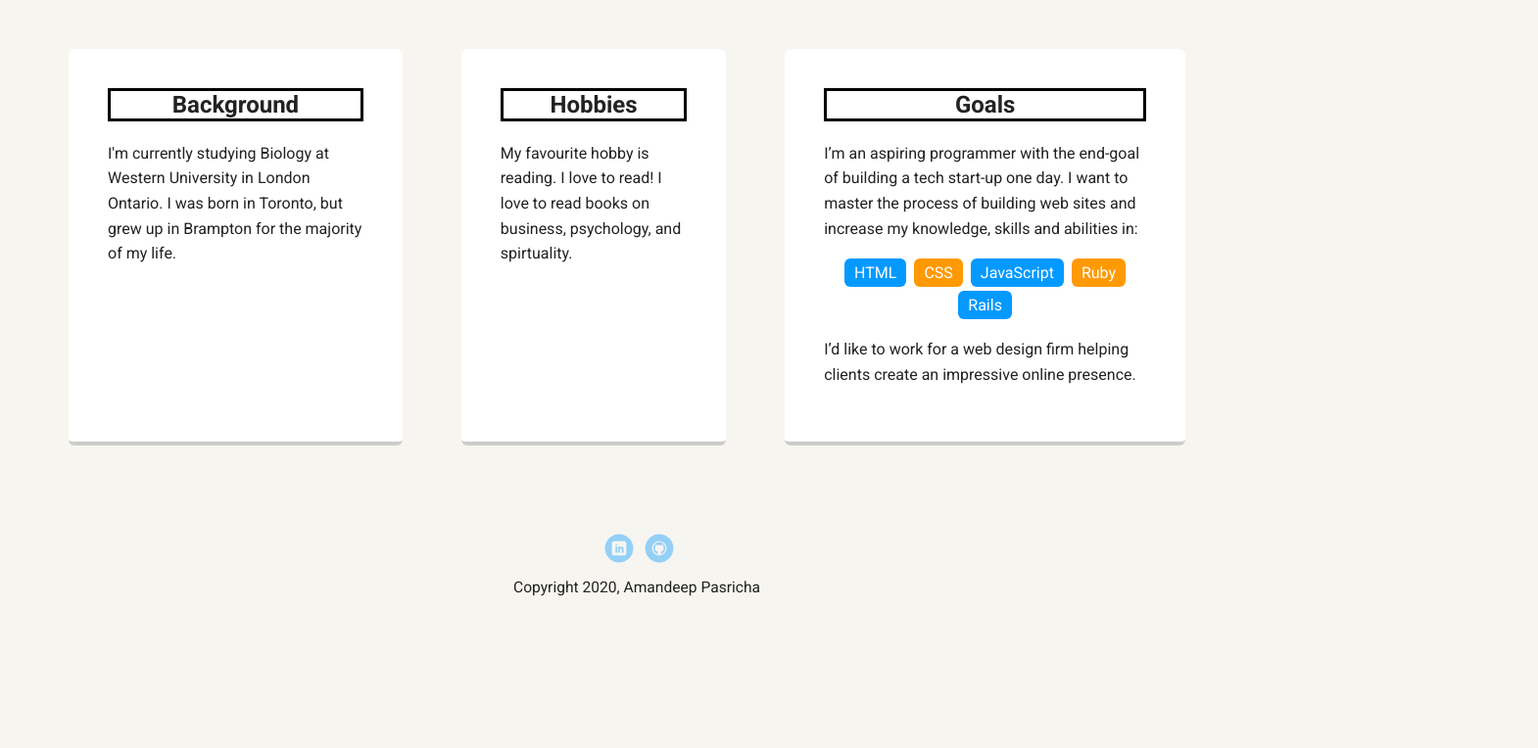
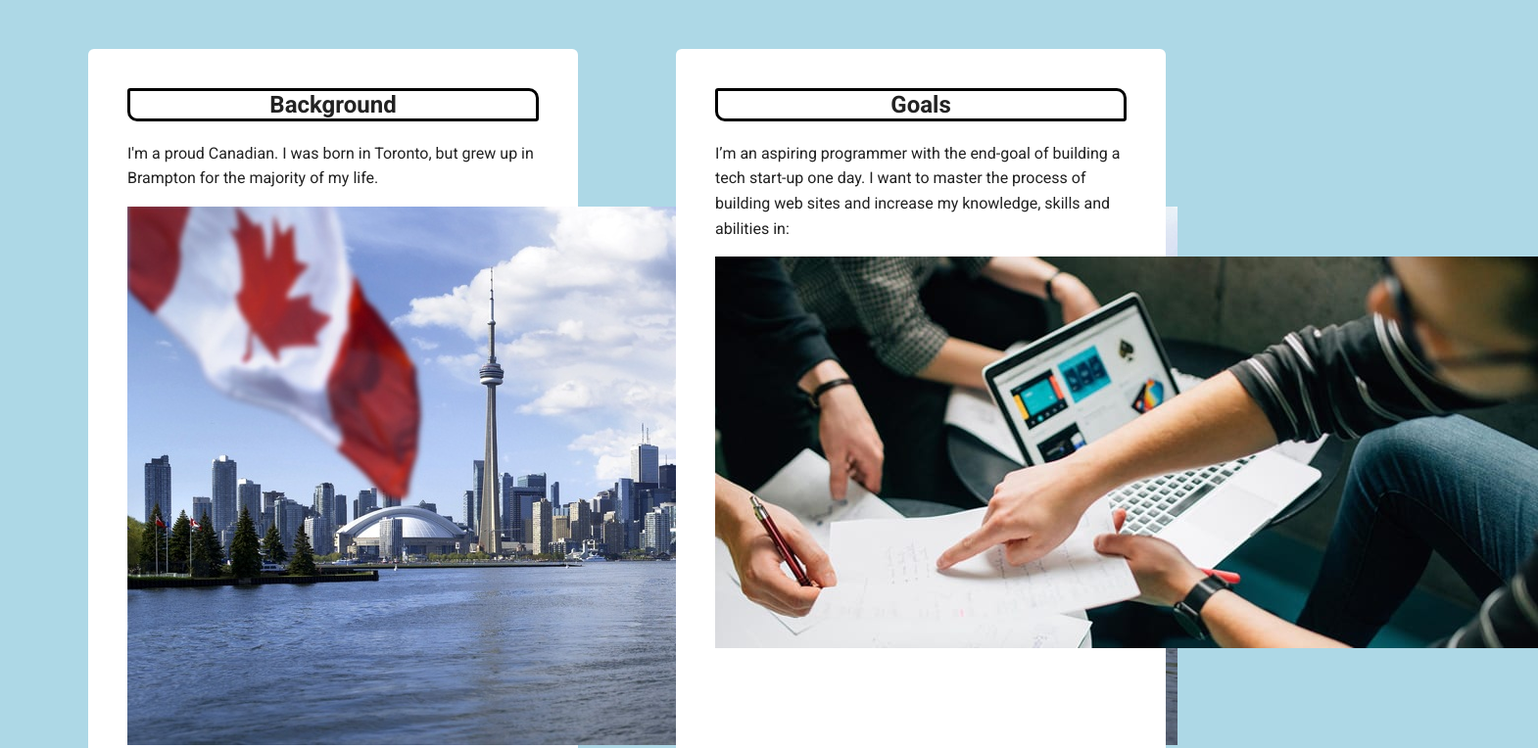
Before and after one commit to apasric4/FEWD-project-1, a plain HTML site: page index.html in a window 1280 px wide. Shown: the part 470-1234 px from the top of the page at 98% size, 1570 px wide, since content can reach past the window. Before the commit the page ends 1175 px from the top, so only its background shows below. Drawn offline with Linux system fonts and the light colour scheme; a web font is replaced by a local one.

Commit message:
More changes

```diff
--- a/index.html
+++ b/index.html
@@ -13,6 +13,7 @@
           <li class="name">Amandeep Pasricha</li>
           <li><a href="index.html">Home</a></li>
           <li><a href="#">Experience</a></li>
+          <li><a href="#">Interests</a></li>
         </ul>
     </div>
 
@@ -25,24 +26,14 @@
     <main class="flex">
       <div class="card">
         <h2 class="card-title">Background</h2>
-        <p>I'm currently studying Biology at Western University in London Ontario. I was born in Toronto, but grew up in Brampton for the majority of my life.</p>
+        <p>I'm a proud Canadian. I was born in Toronto, but grew up in Brampton for the majority of my life.</p>
+        <img src="images/canada.jpg" alt="picture of my university" class="uwo">
       </div>
-      <div class="card">
-        <h2 class="card-title">Hobbies</h2>
-        <p> My favourite hobby is reading. I love to read! I love to read books on business, psychology, and spirtuality.</p>
 
-      </div>
       <div class="card">
         <h2 class="card-title">Goals</h2>
         <p>I’m an aspiring programmer with the end-goal of building a tech start-up one day. I want to master the process of building web sites and increase my knowledge, skills and abilities in:</p>
-        <ul class="skills">
-          <li>HTML</li>
-          <li>CSS</li>
-          <li>JavaScript</li>
-          <li>Ruby</li>
-          <li>Rails</li>
-        </ul>
-        <p>I’d like to work for a web design firm helping clients create an impressive online presence.</p>
+        <img src="images/tech-startup.jpg" alt="tech workers">
       </div>
 
     </main>
--- a/styles.css
+++ b/styles.css
@@ -9,7 +9,7 @@ body {
   text-align: center;
   font-family: 'Roboto', sans-serif;
   color: #222;
-  background: #f7f5f0;
+  background: lightblue;
 }
 /* Link Styles */
 
@@ -74,7 +74,7 @@ header .profile-image {
   transition: all .5s;
 }
 header .profile-image:hover {
-  transform: scale(1.2) rotate(5deg);
+  transform: scale(1.6) rotate(15deg);
 }
 .tag {
   background-color: #efefef;
@@ -205,4 +205,10 @@ a.social:hover {
 .card-title {
   text-align: center;
   border: 3px solid black;
+  border-radius: 3px 10px;
 }
+.uwo{
+  display: block;
+  margin-left: auto;
+  margin-right: auto;
+}
```
Also changed, not shown: experience.html (added, +8 -0 lines), interests.html (added, +5 -0 lines), images/canada.jpg (added), images/tech-startup.jpg (added), images/western-university.jpg (added).
